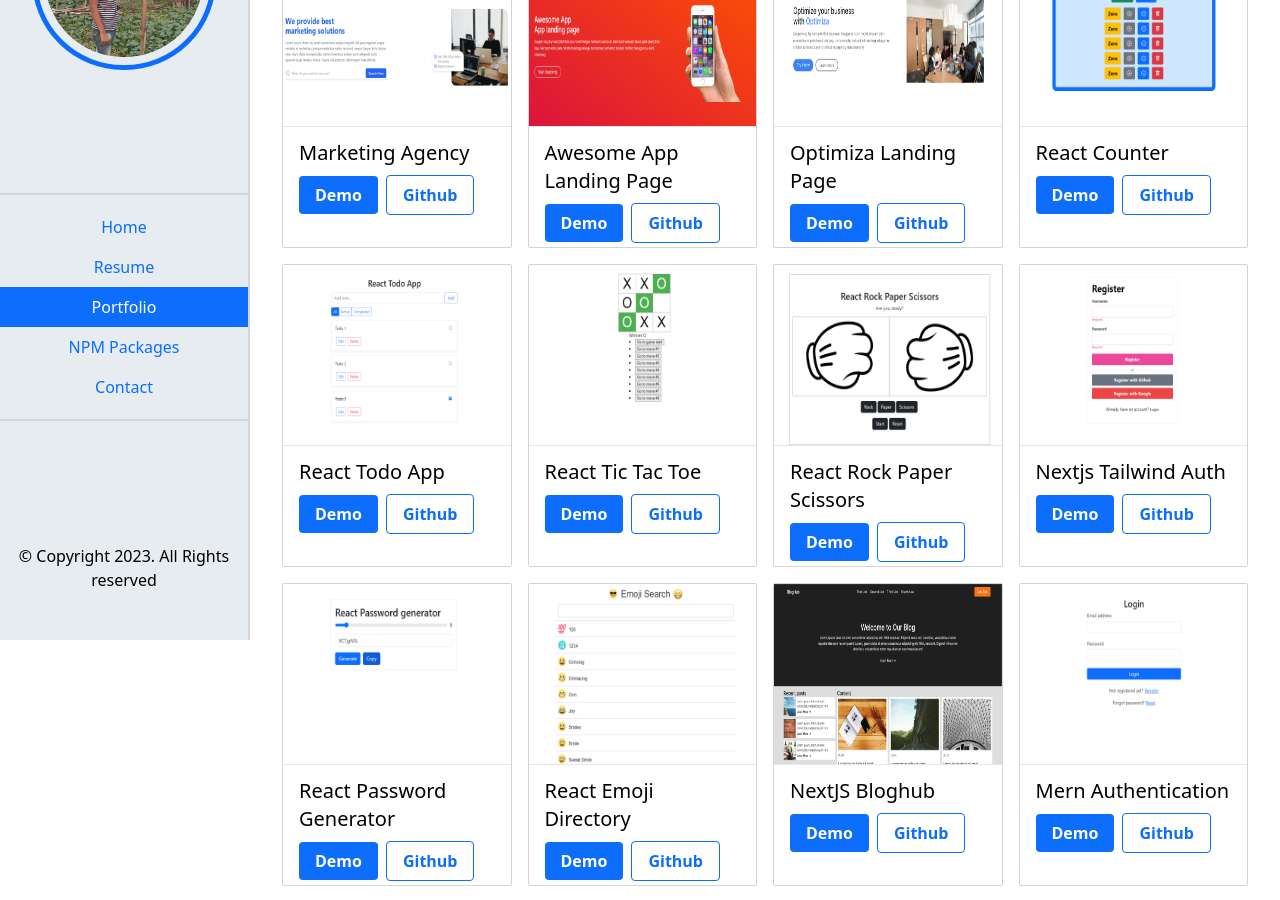
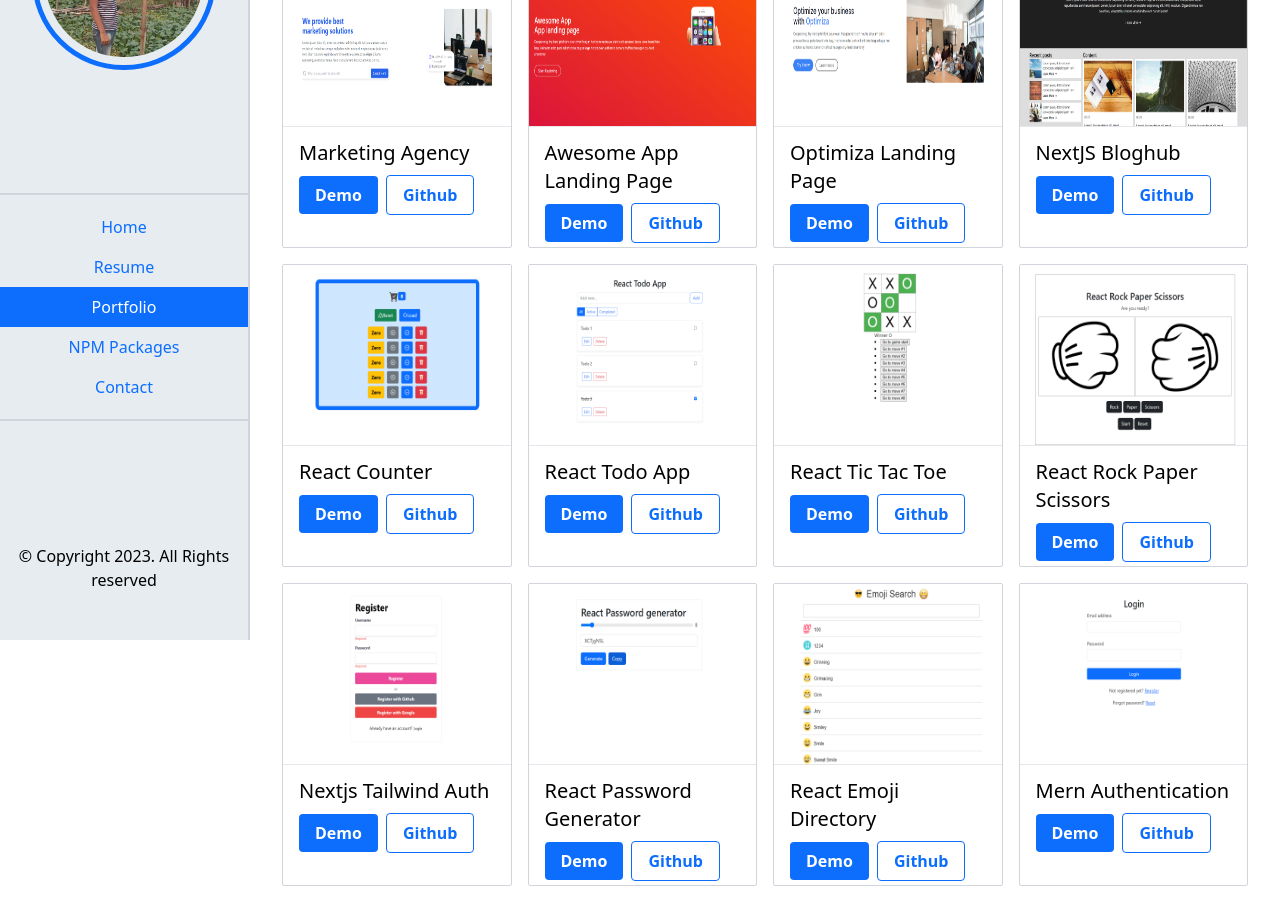
Before and after one commit to ssakib4040/nextjs-portfolio, a Next.js app: page /portfolio in a window 1280 px wide. Shown: the part 160-1060 px from the top of the page. Built offline with nearby package versions, Linux system fonts and the light colour scheme.

Commit message:
Marketing resolution changed

```diff
--- a/pages/portfolio.tsx
+++ b/pages/portfolio.tsx
@@ -28,6 +28,13 @@ export default function Portfolio() {
       image: "/projects/optimiza.png",
       link: "https://optimiza.vercel.app/",
       githubUrl: "https://github.com/ssakib4040/optimiza",
+    },
+
+    {
+      title: "NextJS Bloghub",
+      image: "/projects/nextjs-bloghub.png",
+      link: "https://bloghub-red.vercel.app/",
+      githubUrl: "https://github.com/ssakib4040/bloghub",
     },
 
     {
@@ -77,13 +84,6 @@ export default function Portfolio() {
       image: "/projects/react-emoji-directory.png",
       link: "https://react-emoji-directory.netlify.app/",
       githubUrl: "https://github.com/ssakib4040/react-emoji-search",
-    },
-
-    {
-      title: "NextJS Bloghub",
-      image: "/projects/nextjs-bloghub.png",
-      link: "https://bloghub-red.vercel.app/",
-      githubUrl: "https://github.com/ssakib4040/bloghub",
     },
 
     {
```
Also changed, not shown: public/projects/app-landing.png, public/projects/marketing-house.png.
